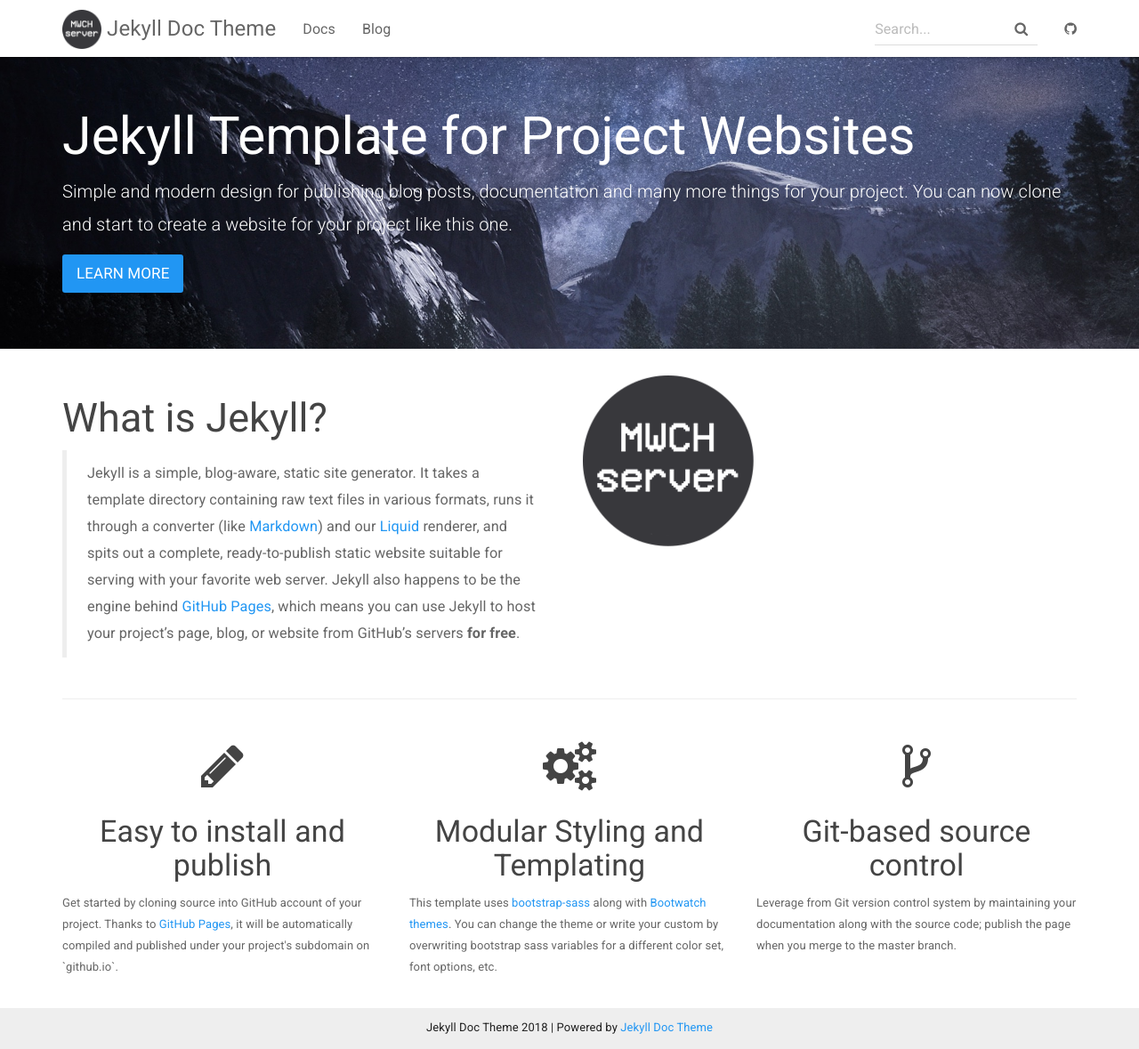
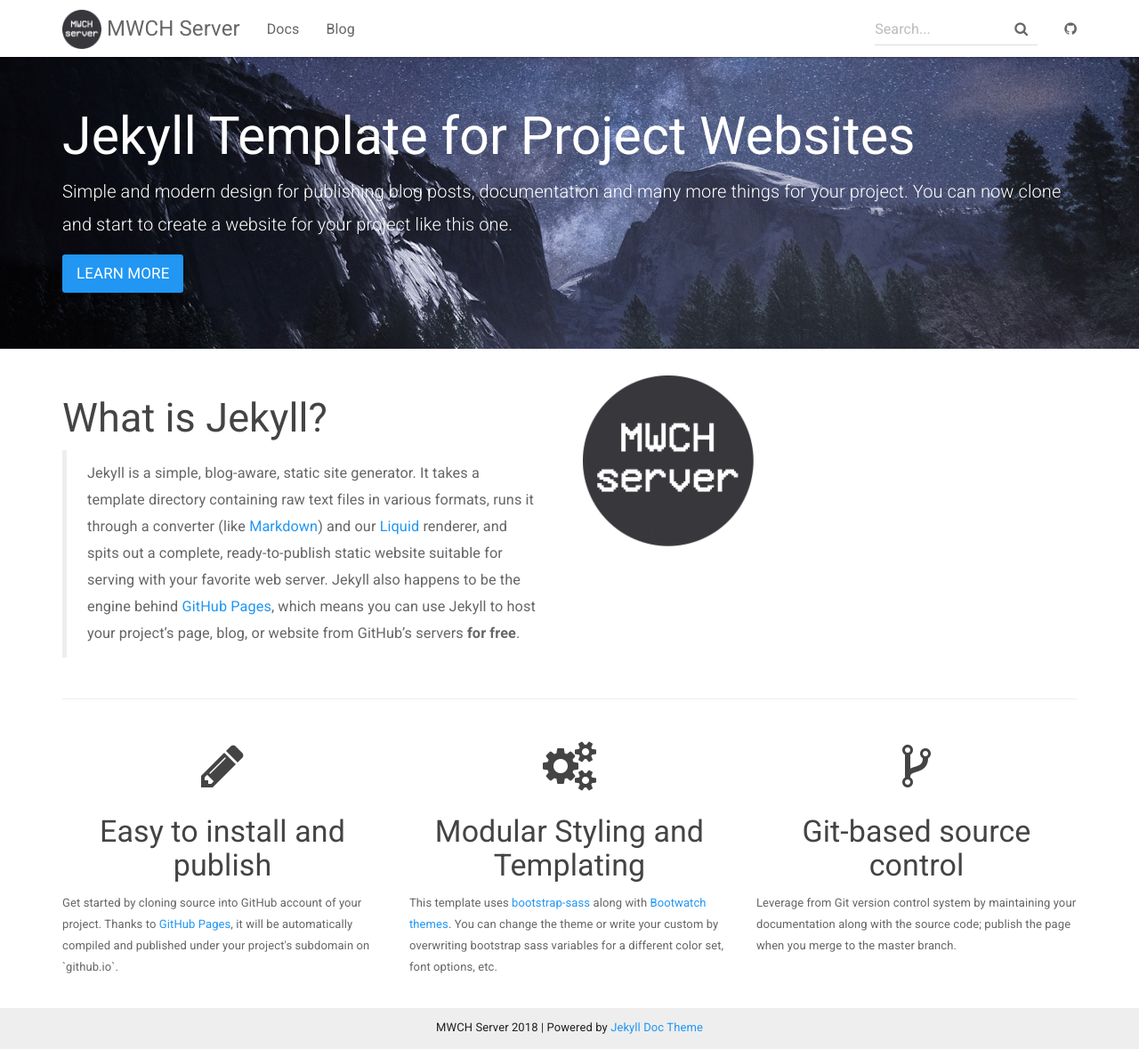
Before and after one commit to nattapong3912/website, a Jekyll site: the page built from index.html, in a window 1280 px wide and 1179 px high. Shown: the whole window at 89% size. Built offline with Jekyll 4.4.1, drawn with Linux system fonts in a browser that asks for light colours; nearby versions of some CDN libraries.

Commit message:
Update _config.yml

```diff
--- a/_config.yml
+++ b/_config.yml
@@ -1,14 +1,14 @@
 # Site settings
-title: Jekyll Doc Theme
-email: your-email@domain.com
+title: MWCH Server
+email: mwh.json@protonmail.com
 description: >
-  Jekyll Template for Project Websites
-  providing documentation and blog post pages.
+  MWCH Server is a Open-source survival
+  server that cares about the community.
 
-baseurl: "/jekyll-doc-theme" # the subpath of your site, e.g. /blog/
-url: https://aksakalli.github.io/jekyll-doc-theme # the base hostname & protocol for your site
-git_address: https://github.com/aksakalli/jekyll-doc-theme
-git_edit_address: https://github.com/aksakalli/jekyll-doc-theme/blob/gh-pages
+baseurl: "/" # the subpath of your site, e.g. /blog/
+url: http://mwch-server.feiku.gq # the base hostname & protocol for your site
+git_address: https://github.com/MWH-json/mwch-server
+git_edit_address: https://github.com/MWH-json/website/blob/master
 
 # theme options from https://bootswatch.com/
 # comment out this to use default Bootstrap
```
